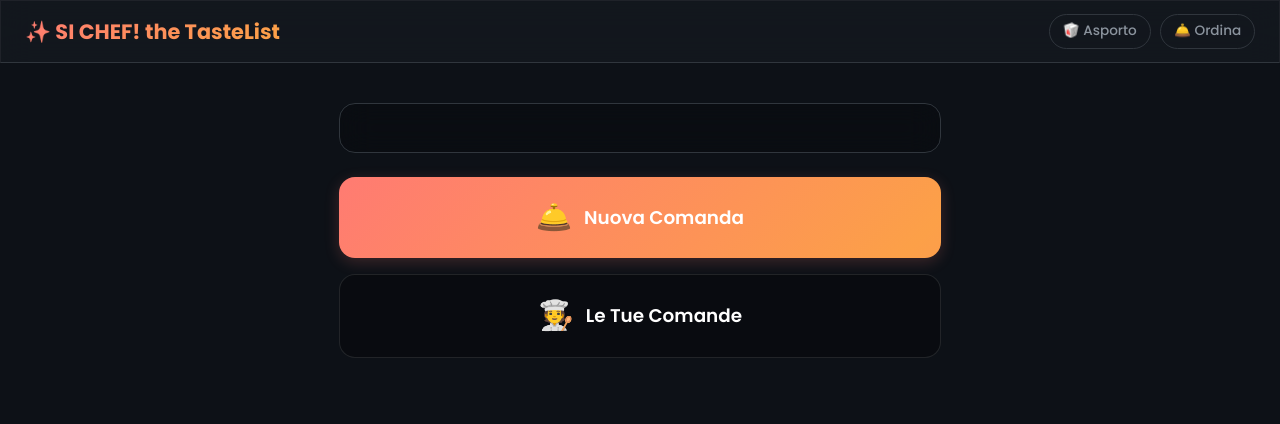
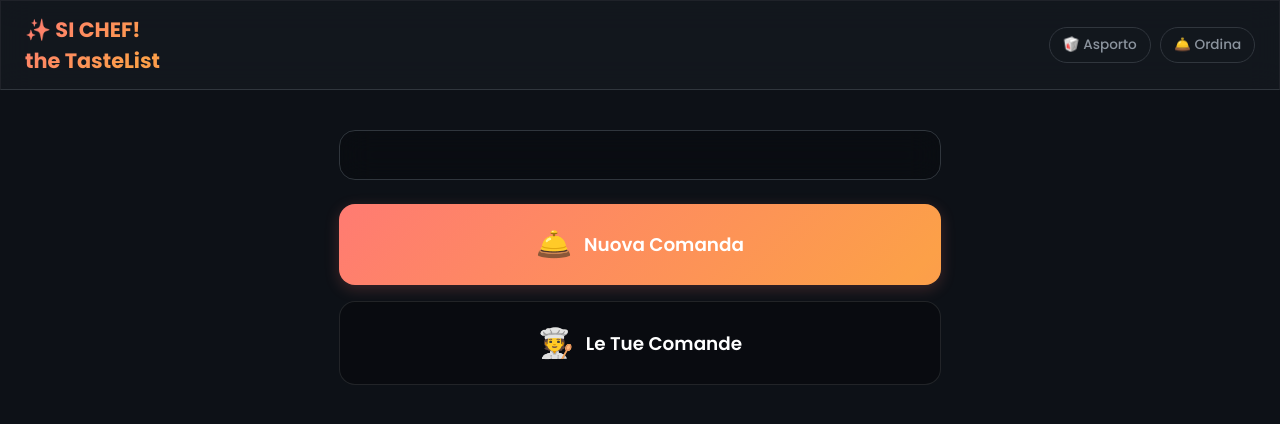
Before and after one commit to marcowpo-sudo/SI_CHEF, a plain HTML site: page index.html in a window 1280 px wide. Drawn offline with Linux system fonts and the light colour scheme.

Commit message:
Add files via upload

```diff
--- a/index.html
+++ b/index.html
@@ -17,8 +17,8 @@
 </head>
 <body>
 
-    <header class="app-header glass-effect">
-        <h1>✨ SI CHEF! the TasteList</h1>
+<header class="app-header glass-effect">
+        <h1>✨ SI CHEF!<br>the TasteList</h1>
         <div class="header-actions">
             <button id="btn-export" class="btn-icon" title="Scarica Backup">🥡 Asporto</button>
             <label for="import-file" class="btn-icon" title="Carica Backup">🛎️ Ordina</label>
```
